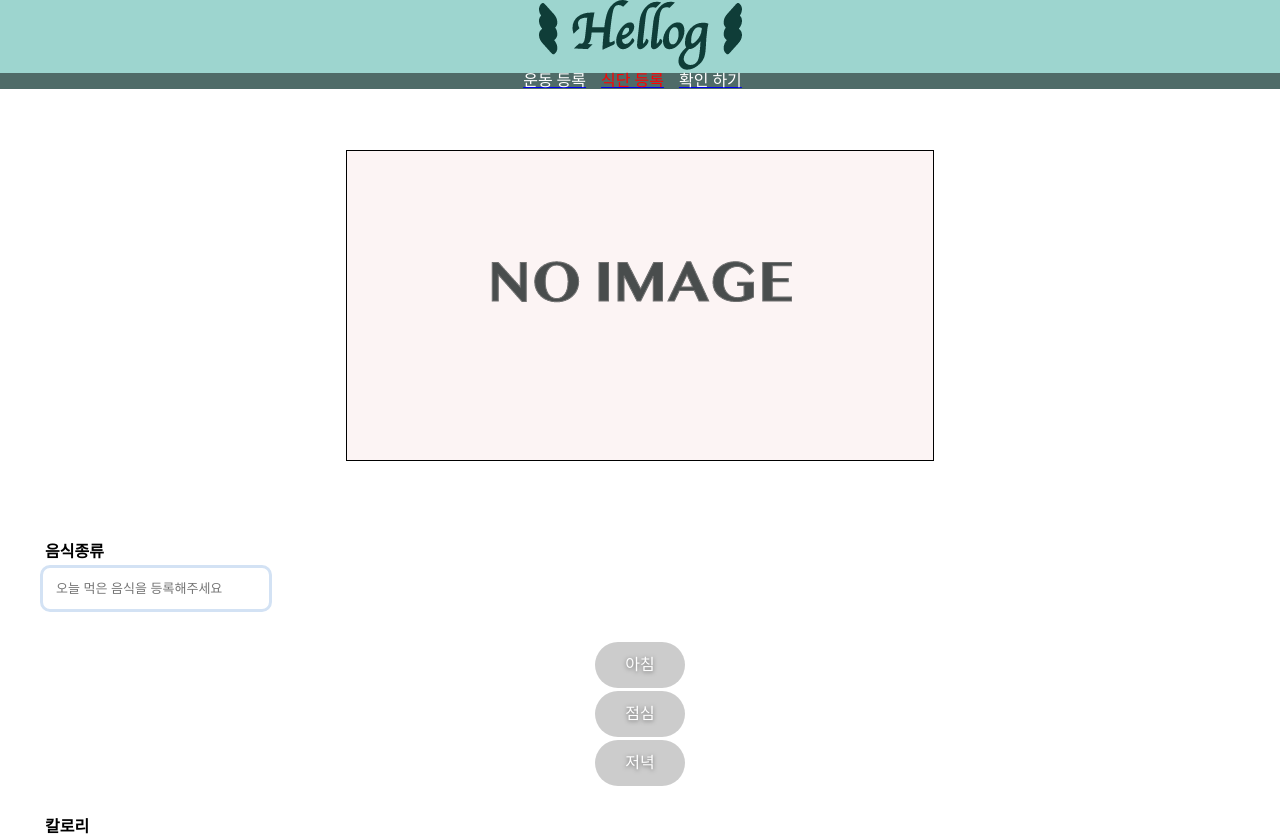
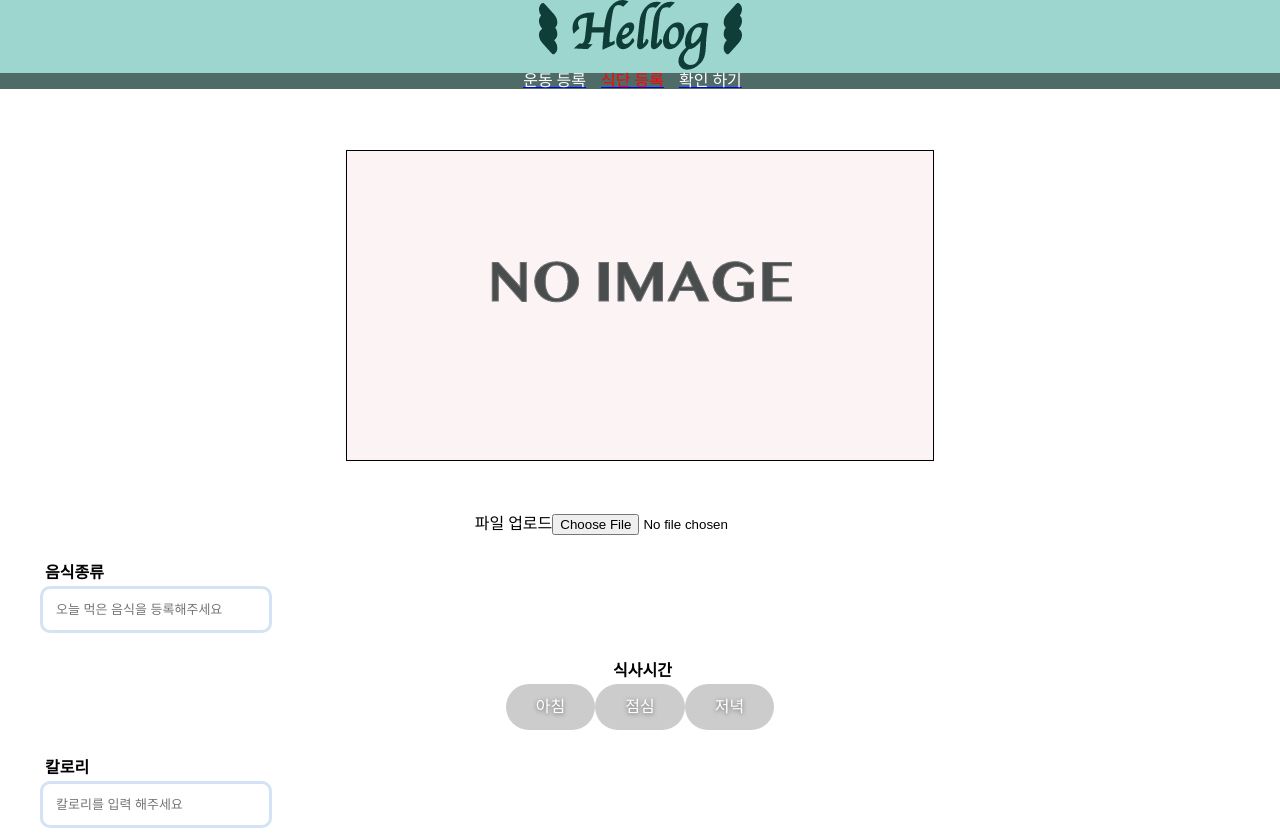
Before and after one commit to DongKwonSeo/portfolio, a React (Create React App) app in the folder front_end/: page /meal in a window 1280 px wide. Shown: the top 835 px of the page. Built offline with nearby package versions, Linux system fonts and the light colour scheme.

Commit message:
add checkbox

```diff
--- a/front_end/src/components/common/check_box.jsx
+++ b/front_end/src/components/common/check_box.jsx
@@ -1,20 +1,21 @@
 import React from "react";
 import "../../scss/common/check_box.scss";
 
-const CheckBox = ({ type, onchange }) => {
+const CheckBox = ({ type, onchange, name }) => {
   return (
-    <div className="checkbox">
-      <label htmlFor="checkbox" className="checkbox__label">
+    <>
+      <label htmlFor={type} className="radio">
         <input
-          className="checkbox__input"
-          type="checkbox" //
+          id={type}
+          className="a11y radio__input"
+          type="radio" //
           value={type}
-          name="box"
+          name={name}
           onChange={onchange}
         />
-        <span className="checkbox__span">{type}</span>
+        <span className="radio__value">{type}</span>
       </label>
-    </div>
+    </>
   );
 };
 
--- a/front_end/src/pages/create_meal/create_meal.jsx
+++ b/front_end/src/pages/create_meal/create_meal.jsx
@@ -12,6 +12,7 @@ const CreateMeal = (props) => {
   const [calorie, setCalorie] = useState("");
   const [meal_type, setmeal_type] = useState("");
   const [inputdata, setinputdata] = useState("");
+  const [img, setImage] = useState("../imgs/noimg.png");
 
   const save = async (e) => {
     e.preventDefault();
@@ -64,37 +65,62 @@ const CreateMeal = (props) => {
     setinputdata(e.target.value);
   };
 
+  const onChangeFileReader = (e) => {
+    const formData = new FormData();
+
+    // console.log(e.target.files[0]);
+    // formData.append(e.target.files[0]);
+    const reader = new FileReader();
+
+    console.log("event log1", e);
+    reader.onload = (e) => {
+      // const mealImageElem = document.querySelector(".post__meals__img");
+      // console.log(e.currentTarget.reseult);
+      // mealImageElem.src = e.target.files[0].currentTarget.reseult;
+      // console.log("event log2", e);
+    };
+    const imageUrl = reader.readAsDataURL(e.target.files[0]);
+    console.log(reader, "imageUrl", imageUrl);
+  };
+
   return (
     <section className="section_padding">
       <div className="container">
         <div className="post__meals">
-          <img src="../imgs/noimg.png" alt="no_img" />
+          <img className="post__meals__img" src={img} alt="no_img" />
           <div className="form_padding">
-            <>
+            <label htmlFor="test">
+              파일 업로드
+              <input id="test" type="file" onChange={onChangeFileReader} />
+            </label>
+
             <Postinput
               title={"음식종류"}
               value={inputdata}
               onchange={inputdata_change}
               placeholder={"오늘 먹은 음식을 등록해주세요"}
             />
-            </>
-            <div className="radio">
+            <div className="">
+              <h2 className="post__title">식사시간</h2>
               <CheckBox
                 id="box1"
                 type={"아침"}
                 value={meal_type}
+                name={"mealTime"}
                 onchange={radioChange_1}
               />
               <CheckBox
                 id="box2"
                 type={"점심"}
                 value={meal_type}
+                name={"mealTime"}
                 onchange={radioChange_2}
               />
               <CheckBox
                 id="box3"
                 type={"저녁"}
                 value={meal_type}
+                name={"mealTime"}
                 onchange={radioChange_3}
               />
             </div>
--- a/front_end/src/scss/common/check_box.scss
+++ b/front_end/src/scss/common/check_box.scss
@@ -1,12 +1,12 @@
-.checkbox {
-  &__label {
-    cursor: pointer;
-  }
-  &__input[type="checkbox"] {
+.radio {
+  display: inline-block;
+  cursor: pointer;
+
+  &__input {
     display: none;
   }
 
-  &__span {
+  &__value {
     position: relative;
     display: inline-block;
     background: #ccc;
@@ -15,19 +15,9 @@
     text-shadow: 0 1px 4px rgba(0, 0, 0, 0.5);
     border-radius: 30px;
     transition: 0.5s;
-    // user-select: none;
-    overflow: hidden;
   }
-  //   &__span::before {
-  //     content: "";
-  //     position: absolute;
-  //     top: 0;
-  //     left: 0;
-  //     width: 100%;
-  //     height: 50%;
-  //   }
 
-  &__input[type="checkbox"]:checked &__span {
+  &__input:checked + &__value {
     background: red;
     display: block;
   }
```
Lines whose indentation alone changed are shown as unchanged.
